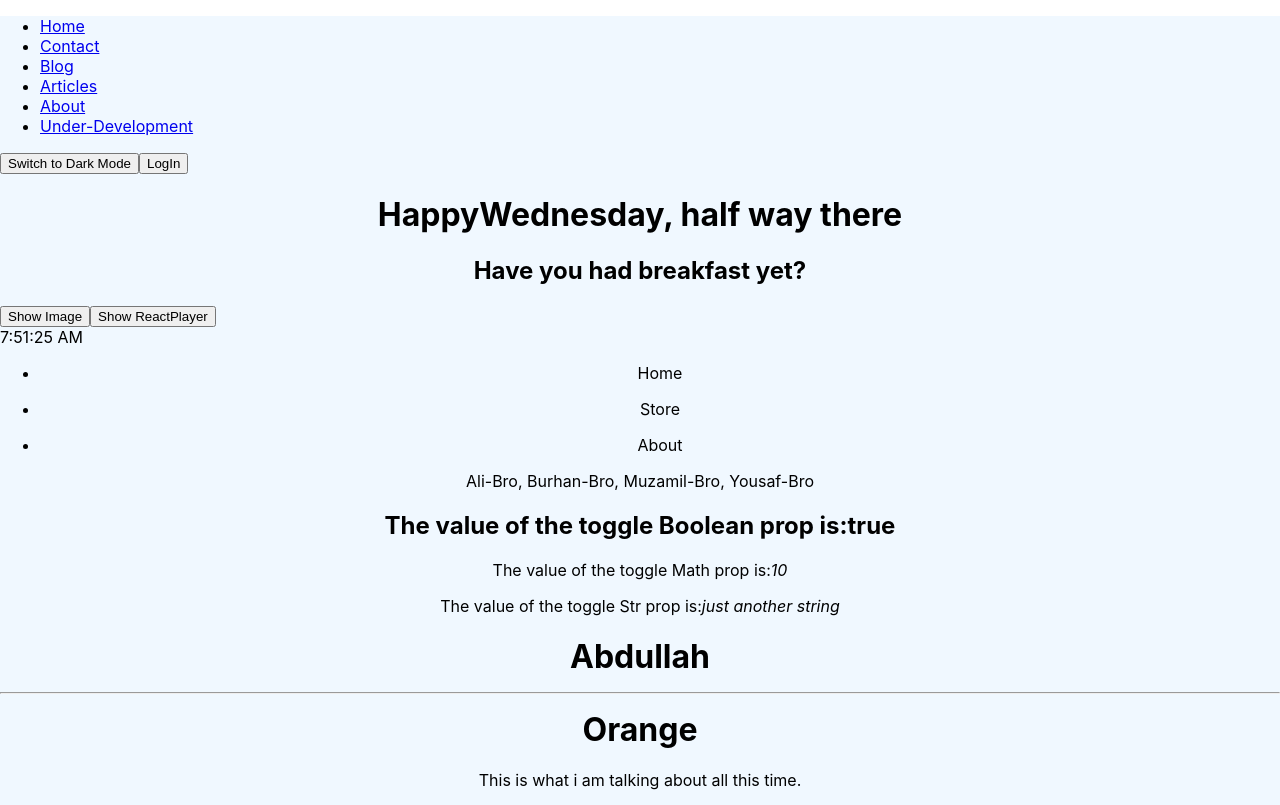
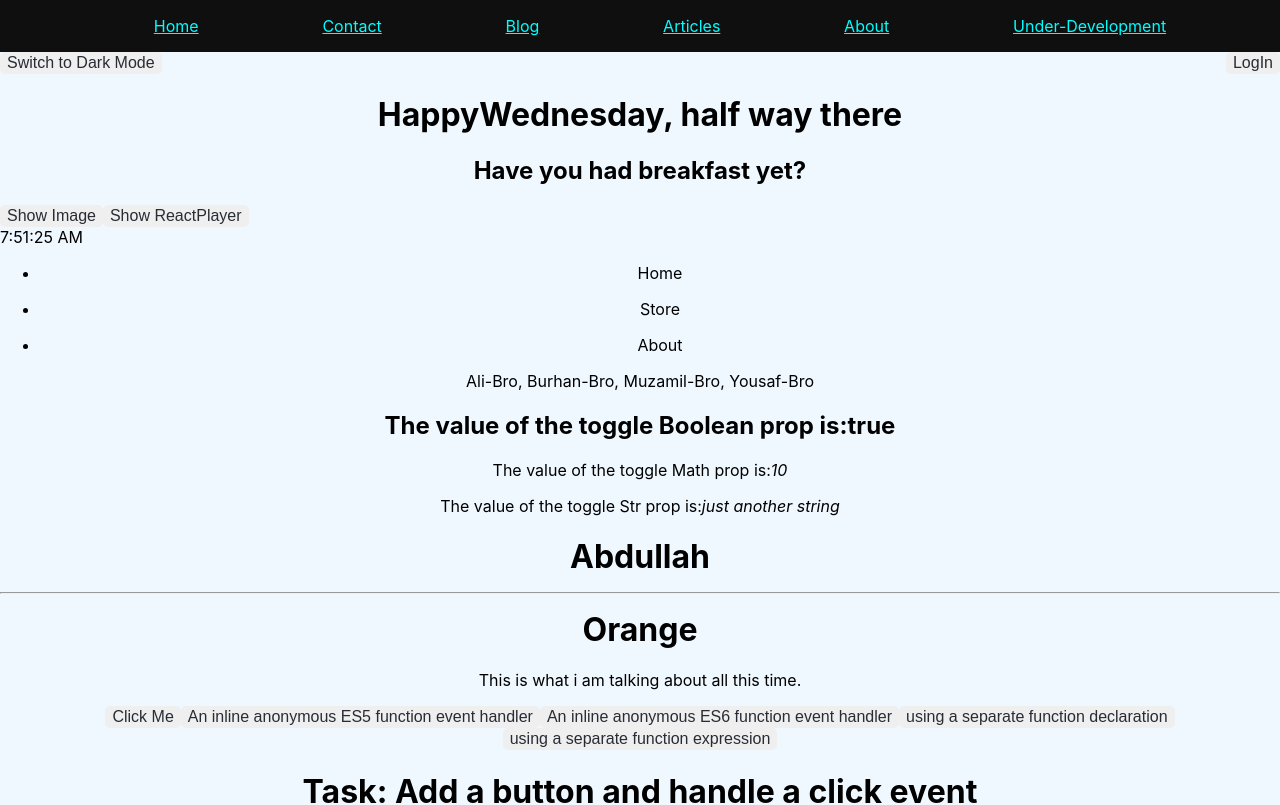
Before and after one commit to 4-Abdullah/Meta_Front_End_Developer_Professional_Certificate, a React (Create React App) app in the folder 5-React Basics/firstapp/: page /Develop in a window 1280 px wide. Shown: the top 805 px of the page. Built offline with nearby package versions, Linux system fonts and the light colour scheme.

Commit message:
Navbar styling move Login & React-Player button to right

```diff
--- a/5-React Basics/firstapp/src/App.css
+++ b/5-React Basics/firstapp/src/App.css
@@ -19,16 +19,27 @@
     animation: App-logo-spin infinite 20s linear;
   }
 }
-
+nav ul{
+  list-style:none;
+  gap: 10px; /* Adjust spacing between links */
+  display: flex;
+  justify-content: space-evenly;
+}
+.nav-link{
+  color:aqua
+}
 .App-header {
   background-color: #10357d;
-  min-height: 100vh;
   display: flex;
-  flex-direction: column;
   align-items: center;
   justify-content: center;
-  font-size: calc(10px + 2vmin);
-  color: white;
+  font-size: calc(5px + 2vmin);
+}
+
+nav{
+  display:flex;
+  flex-direction: column;
+  background-color:rgb(15, 15, 15);
 }
 
 .App-link {
@@ -58,13 +69,22 @@
     transform:rotateY(360deg);
   }
 }
-.btn{
+.login-btn{
+  position:absolute;
+  right: 0%;
+}
+.ReactPlayer-btn{
+  position:absolute;
+  right: 0%;
+}
+button{
   color: #282c34;
   border-radius: 5px;
+  gap: 5px;
   border: 1px solid transparent;
+  font-size:medium
 }
-.btn:hover{
-  font-size: large;
+button:hover{
   color: #61dafb;
   background-color: aquamarine;
   border-radius: 5px;
--- a/5-React Basics/firstapp/src/App.jsx
+++ b/5-React Basics/firstapp/src/App.jsx
@@ -12,8 +12,7 @@ import Apples from './Apples';
 import LogInOutButton from './components/LogInOutButton/LogInOutButton.js';
 import RoutineTask from './components/RoutineTask.js';
 import MultiMedia from './components/Media/MultiMedia'
-import {Image} from './components/Media/Image';
-import ReactPlay from './components/Media/ReactPlayer';
+
 function App(){
   const [isDarkMode,setIsDarkMode]=useState(false)
   // const date=new Date()
--- a/5-React Basics/firstapp/src/components/LogInOutButton/LogInButton.js
+++ b/5-React Basics/firstapp/src/components/LogInOutButton/LogInButton.js
@@ -1,7 +1,8 @@
-function LogInButton(){
+function LogInButton(props){
     return(
         <>
-            <button>LogIn</button>
+            <button className='login-btn' onClick={props.btn}>LogIn</button>
+
         </>
     )
 }
--- a/5-React Basics/firstapp/src/components/LogInOutButton/LogInOutButton.js
+++ b/5-React Basics/firstapp/src/components/LogInOutButton/LogInOutButton.js
@@ -1,12 +1,17 @@
+import { useState } from 'react';
 import LogInButton from './LogInButton'
 import LogOutButton from './LogOutButton'
 
 function LogInOutButton(props){
     const isLoggedIn=props.isLoggedIn;
-    if(isLoggedIn){
-    return    <LogOutButton/>
+    const [btn,setbtn]=useState(isLoggedIn)
+    const handle=()=>{
+        setbtn(!btn)
+    }
+    if(btn){
+    return   <LogOutButton btn={handle}/>
     }else{
-       return <LogInButton/>
+        return  <LogInButton btn={handle}/>
     }
 
 }
--- a/5-React Basics/firstapp/src/components/LogInOutButton/LogOutButton.js
+++ b/5-React Basics/firstapp/src/components/LogInOutButton/LogOutButton.js
@@ -1,7 +1,7 @@
-function LogOutButton(){
+function LogOutButton(props){
     return(
         <>
-            <button>LogOut</button>
+            <button className='login-btn' onClick={props.btn}>LogOut</button>
         </>
     )
 }
--- a/5-React Basics/firstapp/src/components/Media/MultiMedia.jsx
+++ b/5-React Basics/firstapp/src/components/Media/MultiMedia.jsx
@@ -10,7 +10,7 @@ function MultiMedia(){
         <button onClick={()=>setShowImage(!showImage)} >{showImage?'Show Image':'Hide Image'}</button>
         {showImage === false && <Image />}
         <button onClick={()=>setShowPlayer(!showPlayer)}>{showPlayer?'Show ReactPlayer':'Hide ReactPlayer'}</button>
-        {showPlayer === false && <ReactPlay />}
+        {showPlayer === false && <ReactPlay className="ReactPlayer-btn" />}
       </>
     );
 
--- a/5-React Basics/firstapp/src/components/Media/ReactPlayer.jsx
+++ b/5-React Basics/firstapp/src/components/Media/ReactPlayer.jsx
@@ -1,7 +1,8 @@
 import ReactPlayer from 'react-player'
 function ReactPlay(){
+    const videoUrl="https://www.facebook.com/1040664624/videos/1099552251296066/"
     return(
-        <ReactPlayer url='https://www.youtube.com/watch?v=-AFrvBmU0-Y&ab_channel=JunaidAkram'/>
+        <ReactPlayer volume={0.5} playing={false} muted={false} width={400} height={200} url={videoUrl}/>
     )
 }
 export default ReactPlay
--- a/5-React Basics/firstapp/src/components/Nav.jsx
+++ b/5-React Basics/firstapp/src/components/Nav.jsx
@@ -3,14 +3,14 @@ import { Link } from "react-router-dom";
 function Nav(){
     const cardData={ a:"First card's h2", b:"First card's h3"}
     return(
-        <nav class="main-nav">
+        <nav>
             <ul>
-            <li><Link to="./">Home</Link></li>
-            <li><Link to="./Footer">Contact</Link></li>
-            <li><Link to="./Card" state={cardData}>Blog</Link></li>
-            <li><Link to="./Apples">Articles</Link></li>
-            <li><Link to="./About">About</Link></li>
-            <li><Link to="./Develop">Under-Development</Link></li>
+            <li><Link className="nav-link"  to="./">Home</Link></li>
+            <li><Link className="nav-link"  to="./Footer">Contact</Link></li>
+            <li><Link className="nav-link"  to="./Card" state={cardData}>Blog</Link></li>
+            <li><Link className="nav-link"  to="./Apples">Articles</Link></li>
+            <li><Link className="nav-link"  to="./About">About</Link></li>
+            <li><Link className="nav-link"  to="./Develop">Under-Development</Link></li>
             </ul>
         </nav>
     );
```
